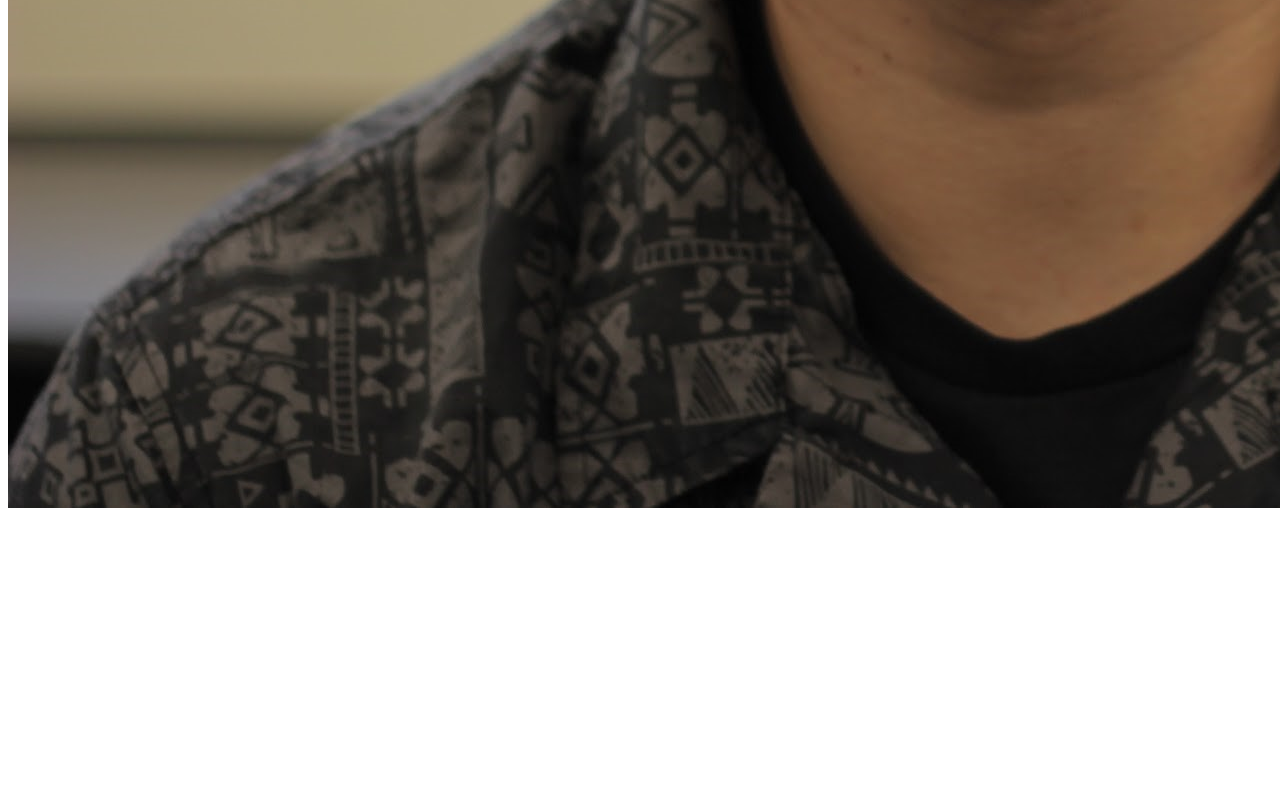
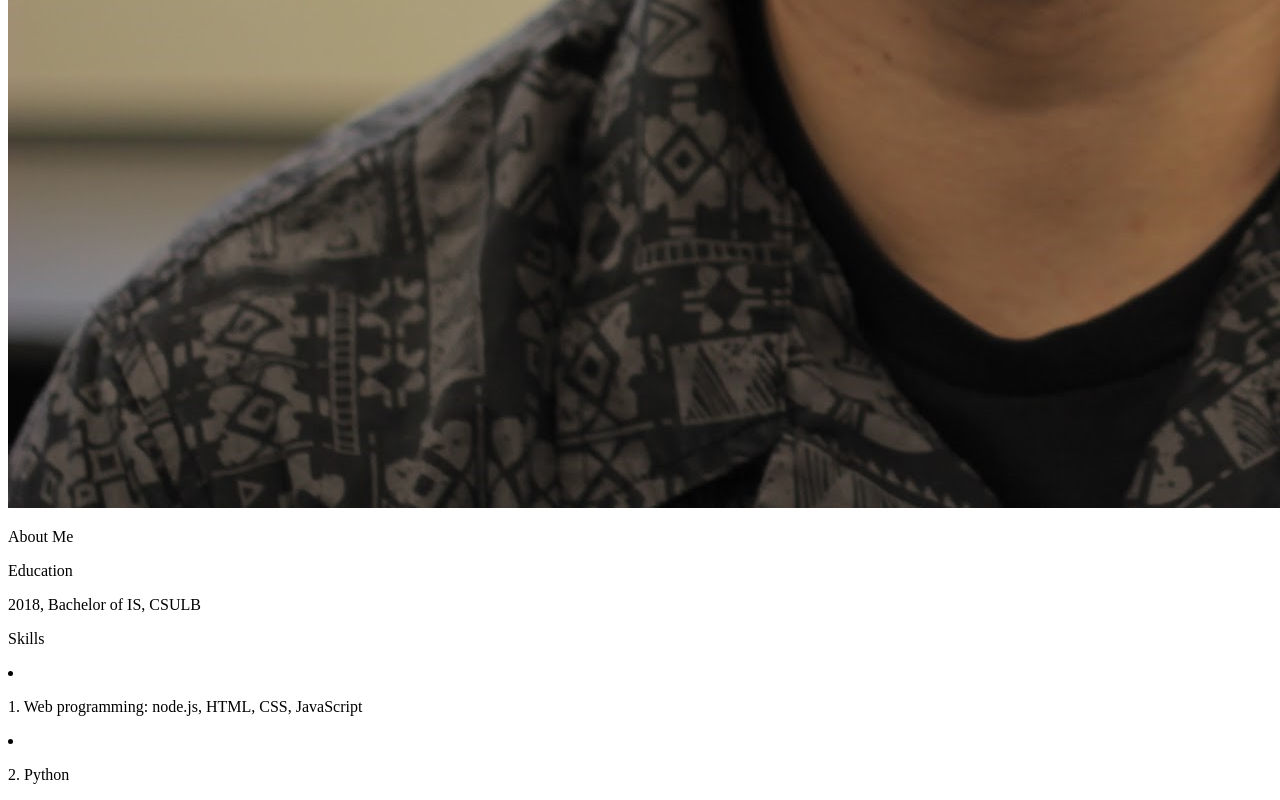
Before and after one commit to ohitsjohn/first-project-2, a website: page website/index.html in a window 1280 px wide. Shown: the part 1307-2107 px from the top of the page. Before the commit the page ends 1827 px from the top, so only its background shows below. Drawn offline with Linux system fonts and the light colour scheme.

Commit message:
add index.html

```diff
--- a/website/index.html
+++ b/website/index.html
@@ -13,7 +13,14 @@
     </header>
     <main>
         <p>Welcome to IS445 Homework 1</p>
+            <img src="images/headshot.jpg" alt="Johnathan Le headshot">
+        <p>About Me</p>
+        <p>Education</p>
+        <p>2018, Bachelor of IS, CSULB</p>
+        <p>Skills</p>
+            <li><p>1. Web programming: node.js, HTML, CSS, JavaScript</p></li>
+            <li><p>2. Python</p></li>
     </main>
-    <img src="images/headshot.jpg" alt="Johnathan Le headshot">
+
 </body>
 </html>
```
